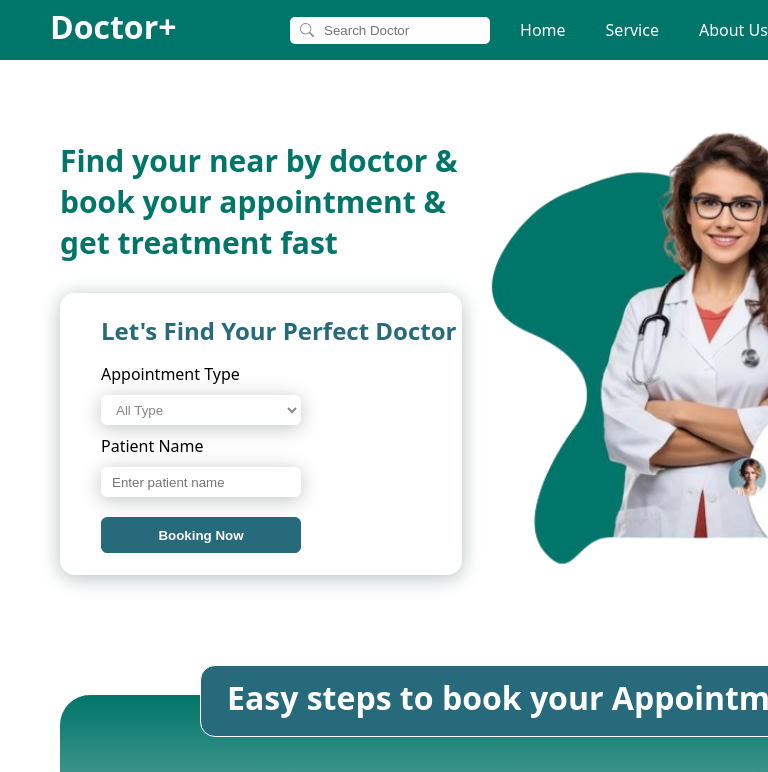
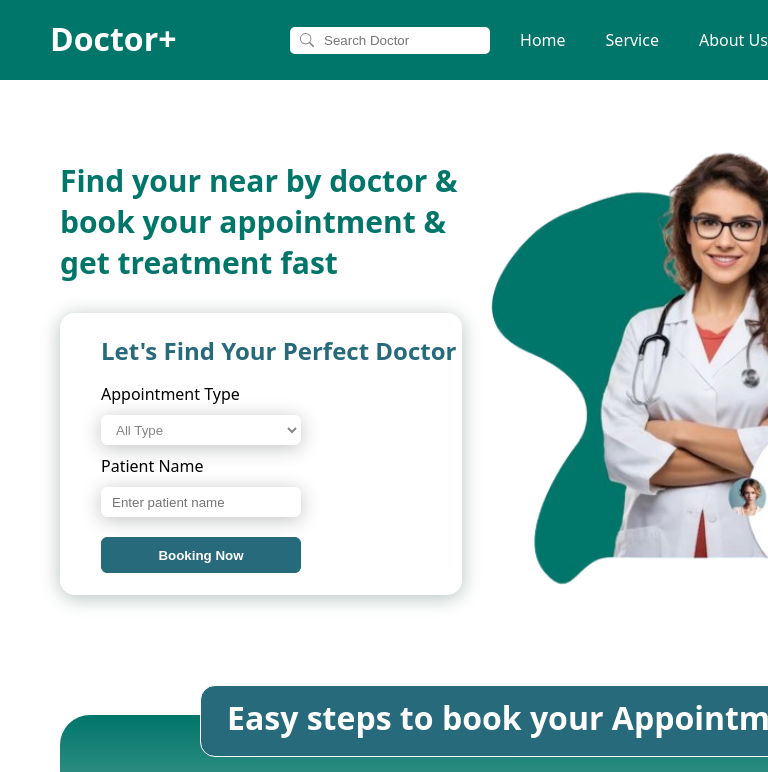
Before and after one commit to mishrayash123/doctors-backend, a plain HTML site: page index.html in a window 768 px wide. Shown: the top 772 px of the page. Drawn offline with Linux system fonts and the light colour scheme.

Commit message:
Changes in code

```diff
--- a/appointment history page.css
+++ b/appointment history page.css
@@ -337,9 +337,12 @@ h4{
     .navbar{
         width: 1080px;
         margin: auto;
-        height: 60px;
+        height: 80px;
         display: flex;
         flex-wrap: wrap;
+    }
+    .logo{
+        margin-top: 3px;
     }
     .search{
         width: 200px;
--- a/doctors page.css
+++ b/doctors page.css
@@ -270,9 +270,12 @@ body{
     .navbar{
         width: 1080px;
         margin: auto;
-        height: 60px;
+        height: 80px;
         display: flex;
         flex-wrap: wrap;
+    }
+    .logo{
+        margin-top: 3px;
     }
     .search{
         width: 200px;
--- a/login.css
+++ b/login.css
@@ -251,9 +251,12 @@ h4{
     .navbar{
         width: 1080px;
         margin: auto;
-        height: 60px;
+        height: 80px;
         display: flex;
         flex-wrap: wrap;
+    }
+    .logo{
+        margin-top: 3px;
     }
     .search{
         width: 200px;
--- a/profile page.css
+++ b/profile page.css
@@ -327,9 +327,12 @@ h4{
     .navbar{
         width: 1080px;
         margin: auto;
-        height: 60px;
+        height: 80px;
         display: flex;
         flex-wrap: wrap;
+    }
+    .logo{
+        margin-top: 3px;
     }
     .search{
         width: 200px;
--- a/style.css
+++ b/style.css
@@ -575,9 +575,12 @@ body{
     .navbar{
         width: 1020px;
         margin: auto;
-        height: 60px;
+        height: 80px;
         display: flex;
         flex-wrap: wrap;
+    }
+    .logo{
+        margin-top: 3px;
     }
     .search{
         width: 200px;
@@ -679,6 +682,9 @@ body{
         display: flex;
         flex-wrap: wrap;
     }
+    .logo{
+        margin-top: 5px;
+    }
     .search{
         width: 200px;
         height: 27px;
@@ -708,12 +714,13 @@ body{
         height: 100px;
     }
     .booking .wayToBook{
-        font-size: 14px;
+        font-size: 15px;
         font-weight: 200;
     }
     .book1 h2{
         width: 36px;
         height: 32px;
+        text-align: center;
     }
     .books{
         left: 100px;
```
